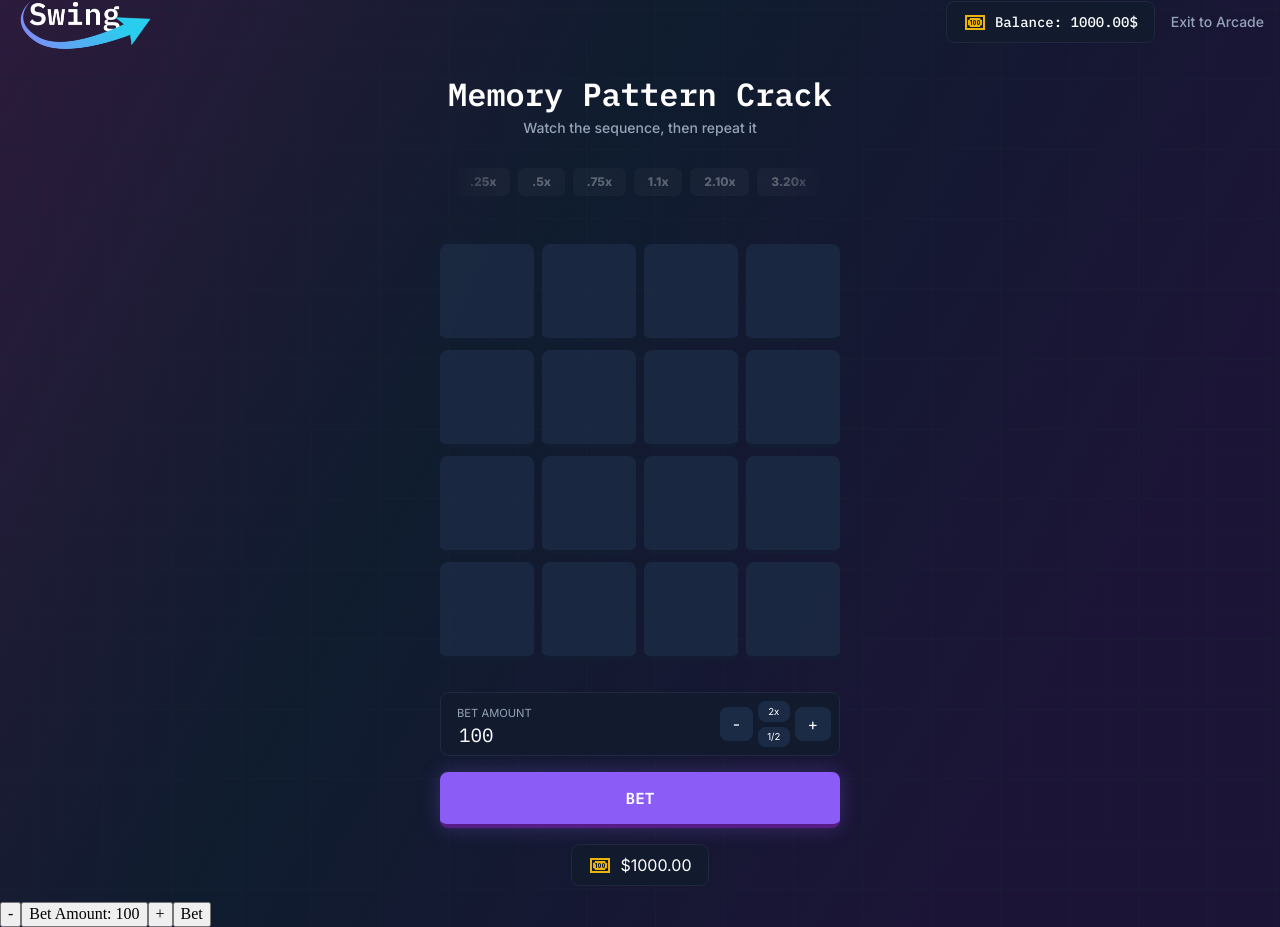
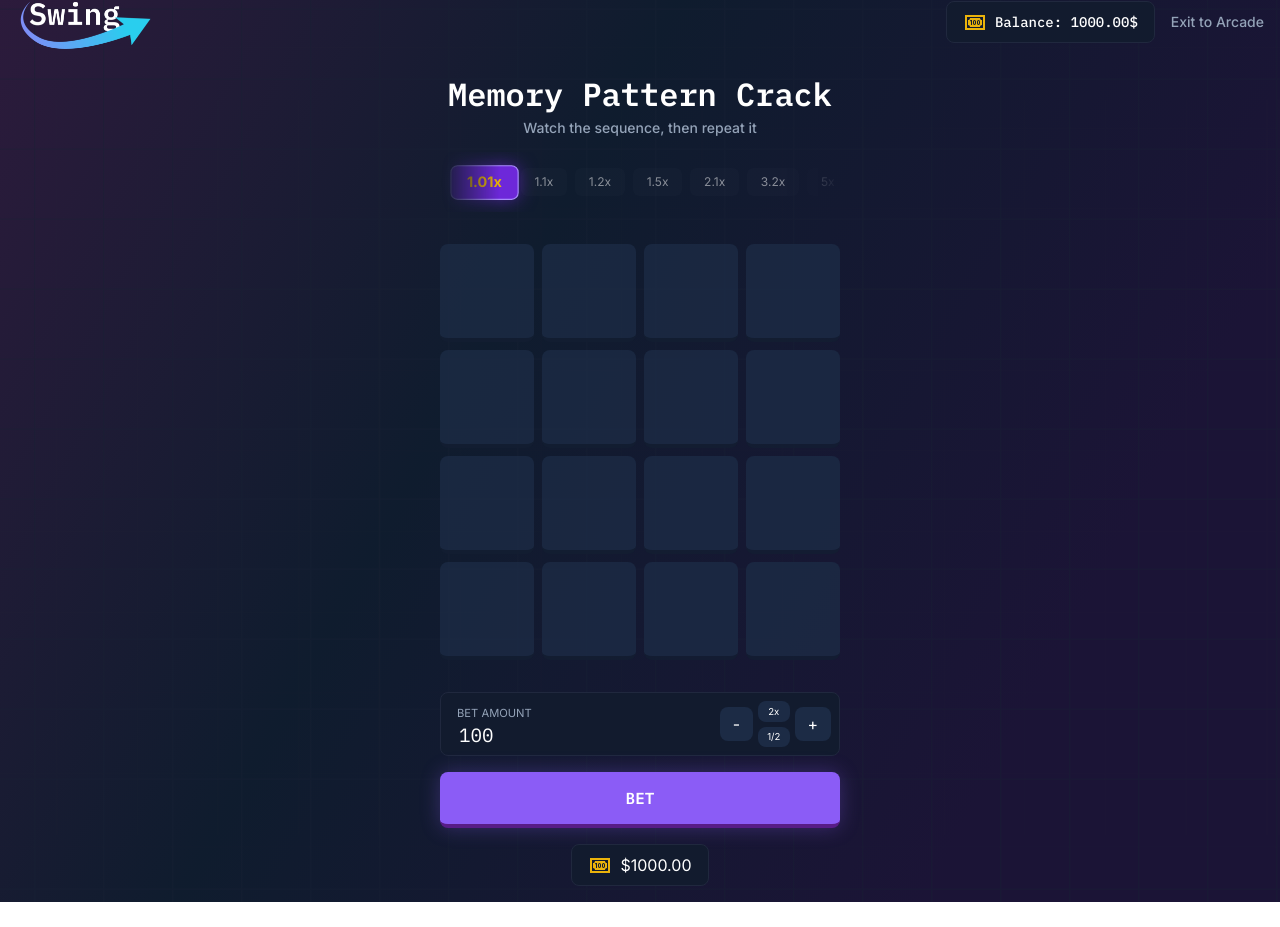
Before and after one commit to pslib-cz/2025-p3a-webgame-oldrichovmonitor, a React (Vite) app in the folder swing.client/: page /memmorypattern in a window 1280 px wide. Shown: the part 45-972 px from the top of the page. After the commit the page ends 947 px from the top, so only its background shows below. Built offline with nearby package versions, Linux system fonts and the light colour scheme.

Commit message:
Refactor MemoryPatternController and MemoryPattern schema; update game logic and pattern generation methods for improved functionality and clarity

```diff
--- a/swing.client/src/pages/MemoryPattern.tsx
+++ b/swing.client/src/pages/MemoryPattern.tsx
@@ -1,4 +1,4 @@
-import React, { useState } from "react";
+import React, { useState, useEffect } from "react";
 import Footer from "../components/Footer";
 import GridLines from "../components/GridLines";
 import { Link } from "react-router-dom";
@@ -11,6 +11,9 @@ interface Tile {
   status: "active" | "inactive";
   hidden: boolean;
 }
+
+// These match the backend logic for visual display
+const MULTIPLIERS = [1.01, 1.1, 1.2, 1.5, 2.1, 3.2, 5.0, 8.5, 15, 32];
 
 const MemoryPattern = () => {
   const { balance, setBalance } = useBalance();
@@ -33,16 +36,33 @@ const MemoryPattern = () => {
     })),
   );
 
+  useEffect(() => {
+    // Reset game state on mount (refresh) if not playing
+    if (!isPlaying) {
+      setRoundOver(false);
+      setWin(0);
+      // We can optionally trigger a cleanup call to server to clear session?
+      // But server clears on newGame=true
+    }
+  }, []);
+
   const startGame = async () => {
     if (isPlaying && !roundOver) return;
 
+    if (balance < betAmount) {
+      alert("Insufficient balance!");
+      return;
+    }
+
+    setBalance(balance - betAmount);
     setIsPlaying(true);
     setRoundOver(false);
     setWin(0);
     setPatternLength(3);
     setUserSequence([]);
 
-    fetchAndPlayPattern(3);
+    // Explicitly send true to start new game pattern
+    fetchAndPlayPattern(3, true);
   };
 
   const continueGame = () => {
@@ -50,21 +70,39 @@ const MemoryPattern = () => {
     setUserSequence([]);
     const newLength = patternLength + 1;
     setPatternLength(newLength);
-    fetchAndPlayPattern(newLength);
+    // Continue with existing pattern
+    fetchAndPlayPattern(newLength, false);
   };
 
-  const fetchAndPlayPattern = async (length: number) => {
+  // Improved Cash Out
+  const cashOut = () => {
+    // Add logic to cash out win amount
+    setBalance(balance + win);
+
+    setIsPlaying(false);
+    setRoundOver(false);
+    setIsUserTurn(false);
+    setWin(0);
+    setPatternLength(3);
+    setUserSequence([]);
+  };
+
+  const fetchAndPlayPattern = async (length: number, newGame = false) => {
     setIsUserTurn(false);
     try {
+      // Add timestamp to prevent browser caching of the pattern
       const response = await fetch(
-        `/api/MemoryPattern/GeneratePattern?length=${length}`,
+        `/api/MemoryPattern/GeneratePattern?length=${length}&newGame=${newGame.toString()}&t=${Date.now()}`,
       );
+      if (!response.ok) throw new Error("Network response was not ok");
       const data = await response.json();
+      console.log("Receive Pattern:", data);
       setPattern(data);
       playPattern(data);
     } catch (error) {
       console.error("Failed to fetch pattern", error);
       setIsPlaying(false);
+      alert("Game Error");
     }
   };
 
@@ -114,19 +152,15 @@ const MemoryPattern = () => {
       return;
     }
 
+    // Check if sequence is complete
     if (newUserSequence.length === pattern.length) {
       setIsUserTurn(false);
       setRoundOver(true);
 
       const multiplier = await getMultiplier(patternLength);
+      // Backend authority:
       setWin(Math.floor(betAmount * multiplier));
     }
-  };
-
-  const cashOut = () => {
-    setIsPlaying(false);
-    setRoundOver(false);
-    setIsUserTurn(false);
   };
 
   return (
@@ -174,21 +208,28 @@ const MemoryPattern = () => {
           <p className="subtitle">Watch the sequence, then repeat it</p>
         </div>
         <div className="game__wrapper">
+          {/* Dynamic Multipliers */}
           <div className="memory-multipliers">
-            <div className="memory-multiplier">.25x</div>
-            <div className="memory-multiplier">.5x</div>
-            <div className="memory-multiplier">.75x</div>
-            <div className="memory-multiplier">1.1x</div>
-            <div className="memory-multiplier">2.10x</div>
-            <div className="memory-multiplier">3.20x</div>
-            <div className="memory-multiplier">5.00x</div>
-            <div className="memory-multiplier">8.50x</div>
-            <div className="memory-multiplier">15x</div>
-            <div className="memory-multiplier">
-              32x const multipliers = [0.25, 0.5, 0.75, 1.1, 2.1, 3.2, 5.0, 8.5,
-              15, 32];
+            {MULTIPLIERS.map((mul, i) => {
+              const isActive = i === patternLength - 3;
+              const isPassed = i < patternLength - 3;
+              return (
+                <div
+                  key={i}
+                  className={`memory-multiplier ${isActive ? "active" : ""}`}
+                  style={{
+                    color: isActive ? "#EBB30B" : "white",
+                    fontWeight: isActive ? "bold" : "normal",
+                    opacity: isPassed || isActive ? 1 : 0.5,
+                    transform: isActive ? "scale(1.2)" : "scale(1)",
+                  }}
+                >
+                  {mul}x
                 </div>
+              );
+            })}
           </div>
+
           <div className="grid-container grid-container--memmory">
             {grid.map((tile, index) => (
               <div
@@ -199,6 +240,9 @@ const MemoryPattern = () => {
               ></div>
             ))}
           </div>
+
+          {/* Conditional Controls */}
+          {!isPlaying ? (
             <BetControls
               balance={balance}
               betAmount={betAmount}
@@ -206,44 +250,75 @@ const MemoryPattern = () => {
               isPlaying={isPlaying}
               onStart={startGame}
               onCashOut={cashOut}
-            cashOutLabel="STOP"
               winAmount={win}
               isCashingOut={false}
               betColor="red"
             />
+          ) : (
+            <div
+              className="in-game-controls"
+              style={{
+                display: "flex",
+                flexDirection: "column",
+                alignItems: "center",
+                minHeight: "80px",
+                marginTop: "20px",
+              }}
+            >
+              <div
+                style={{
+                  color: "white",
+                  marginBottom: "10px",
+                  fontSize: "1.2em",
+                }}
+              >
+                {roundOver ? (
+                  <span style={{ color: "#4ade80" }}>ROUND WIN: ${win}</span>
+                ) : isUserTurn ? (
+                  <span style={{ color: "#EBB30B" }}>YOUR TURN</span>
+                ) : (
+                  "WATCH PATTERN..."
+                )}
+              </div>
+
+              {roundOver && (
+                <div style={{ display: "flex", gap: "15px" }}>
+                  <button
+                    onClick={continueGame}
+                    style={{
+                      padding: "10px 20px",
+                      background: "#3b82f6",
+                      border: "none",
+                      borderRadius: "5px",
+                      color: "white",
+                      cursor: "pointer",
+                      fontWeight: "bold",
+                    }}
+                  >
+                    CONTINUE
+                  </button>
+                  <button
+                    onClick={cashOut}
+                    style={{
+                      padding: "10px 20px",
+                      background: "#22c55e",
+                      border: "none",
+                      borderRadius: "5px",
+                      color: "white",
+                      cursor: "pointer",
+                      fontWeight: "bold",
+                    }}
+                  >
+                    CASH OUT
+                  </button>
+                </div>
+              )}
+            </div>
+          )}
         </div>
       </main>
 
-      <div className="game-controls">
-        <button
-          onClick={() => setBetAmount(betAmount - 10)}
-          disabled={isPlaying}
-        >
-          -
-        </button>
-        <button disabled={isPlaying}>Bet Amount: {betAmount}</button>
-        <button
-          onClick={() => setBetAmount(betAmount + 10)}
-          disabled={isPlaying}
-        >
-          +
-        </button>
-
-        {!isPlaying ? (
-          <>
-            <button onClick={startGame}>Bet</button>
-            {win > 0 && <p>Last Win: {win}</p>}
-          </>
-        ) : roundOver ? (
-          <>
-            <p>Current Win: {win}</p>
-            <button onClick={continueGame}>
-              Next: (Length {patternLength + 1})
-            </button>
-            <button onClick={cashOut}>Cash Out</button>
-          </>
-        ) : null}
-      </div>
+      {/* Removed old game-controls div footer since integrated above */}
     </div>
   );
 };
```
Also changed, not shown: 2 other files (tests, documents, lock files or other folders). Lines whose indentation alone changed are shown as unchanged.
